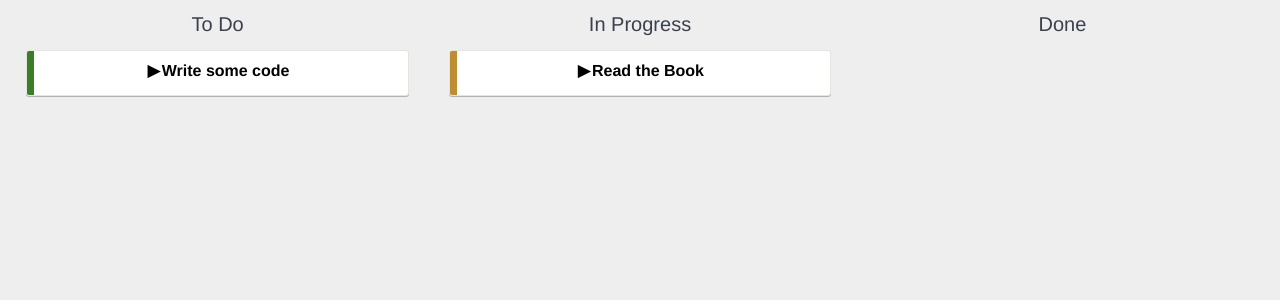
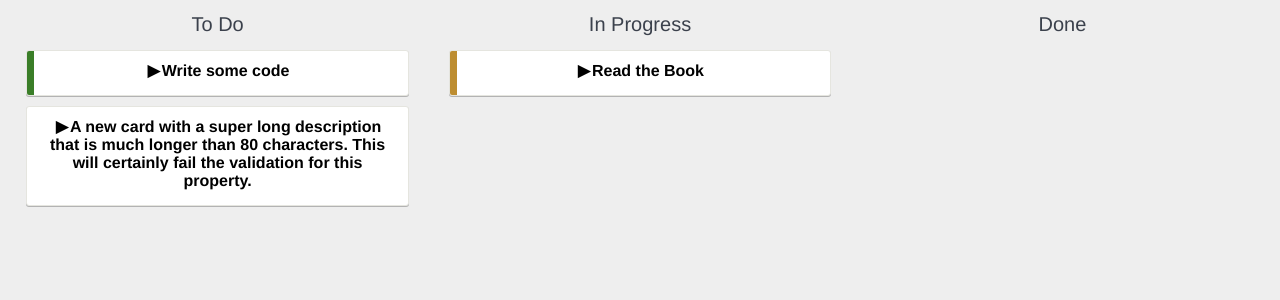
Before and after one commit to rpdedeus-learning/pro-react-kanban-board, a React (Create React App) app: page / in a window 1280 px wide. Shown: the top 300 px of the page. Built offline with nearby package versions, Linux system fonts and the light colour scheme.

Commit message:
Add custom PropType validator.

```diff
--- a/src/App.js
+++ b/src/App.js
@@ -35,6 +35,14 @@ let cardlist = [
         done: false
       }
     ]
+  },
+  {
+    id: 3,
+    title: "A new card with a super long description that is much longer than 80 characters. This will certainly fail the validation for this property.",
+    description: "",
+    status: "todo",
+    color: "",
+    tasks: []
   }
 ]
 
--- a/src/Card.js
+++ b/src/Card.js
@@ -2,6 +2,17 @@ import React, {Component} from 'react';
 import PropTypes from 'prop-types';
 import CheckList from './CheckList';
 import marked from 'marked';
+
+let titlePropType = (props, propName, componentName) => {
+    if(props[propName]) {
+        let value = props[propName];
+        if (typeof value !== 'string' || value.length > 80) {
+            return new Error(
+                `${propName} in ${componentName} is longer than 80 characters`
+            );
+        }
+    }
+}
 
 class Card extends Component {
 
@@ -55,7 +66,7 @@ class Card extends Component {
 
 Card.propTypes = {
     id: PropTypes.number,
-    title: PropTypes.string,
+    title: titlePropType,
     description: PropTypes.string,
     color: PropTypes.string,
     tasks: PropTypes.arrayOf(PropTypes.object)
```
